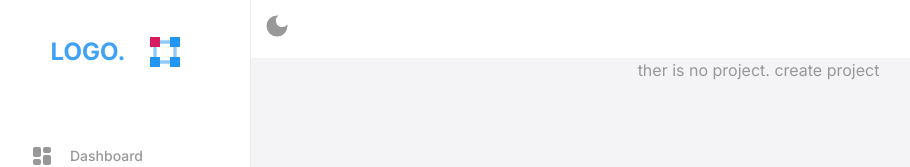
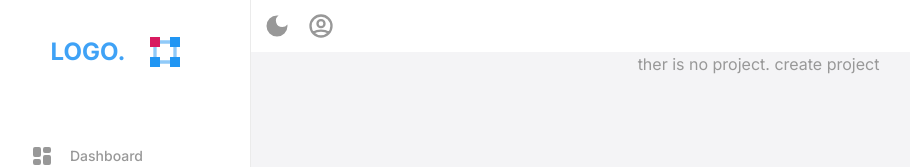
Before and after one commit to FathiMohammadDev/freelancering-app, a React (Vite) app: page /owner/projects/1 in a window 1280 px wide. Shown: the top 167 px of the page, without its empty margins (14-924 px from the left). Built offline with nearby package versions, Linux system fonts and the light colour scheme; no server answers.

Commit message:
create User and Use in header

```diff
--- /dev/null
+++ b/src/features/auth/User.jsx
@@ -0,0 +1,18 @@
+import { HiOutlineUser, HiOutlineUserCircle } from "react-icons/hi";
+import useUser from "./useUser";
+
+const User = () => {
+  const { isLoading, user } = useUser();
+
+  console.log(isLoading, user);
+  return (
+    <div
+      className={`${isLoading && "opacity-20"} flex items-center justify-center`}
+    >
+      <HiOutlineUserCircle className="w-7 h-7 cursor-pointer text-text_secondary" />
+      <span className="text-text_secondary">{user?.name}</span>
+    </div>
+  );
+};
+
+export default User;
--- a/src/layouts/OwnerLayout.jsx
+++ b/src/layouts/OwnerLayout.jsx
@@ -2,6 +2,7 @@ import { Outlet } from "react-router-dom";
 import OwnerSidebar from "./OwnerSidebar";
 import { useState } from "react";
 import DarkMode from "../ui/DarkMode";
+import User from "../features/auth/User";
 
 const OwnerLayout = () => {
   const [openSidebar, setOpenSidebar] = useState(false);
@@ -9,8 +10,9 @@ const OwnerLayout = () => {
     <div className="bg-bg_light">
       <OwnerSidebar open={openSidebar} setOpen={() => setOpenSidebar(false)} />
       <div className="md:ml-[265px] h-screen">
-        <div className="bg-bg_primary p-3">
+        <div className="bg-bg_primary p-3 flex items-center gap-4">
           <DarkMode />
+          <User />
           <div className="md:hidden" onClick={() => setOpenSidebar(true)}>
             show
           </div>
```
